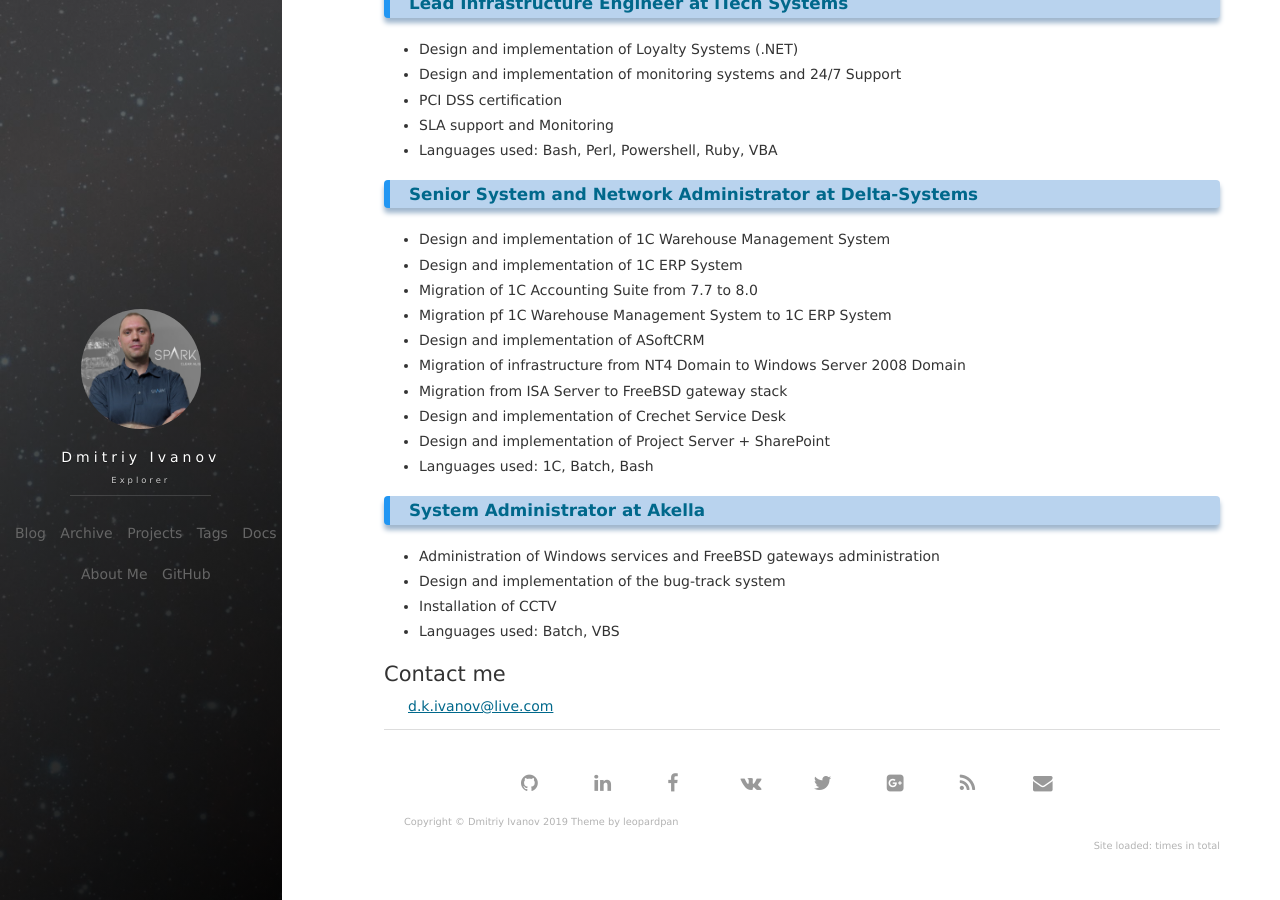
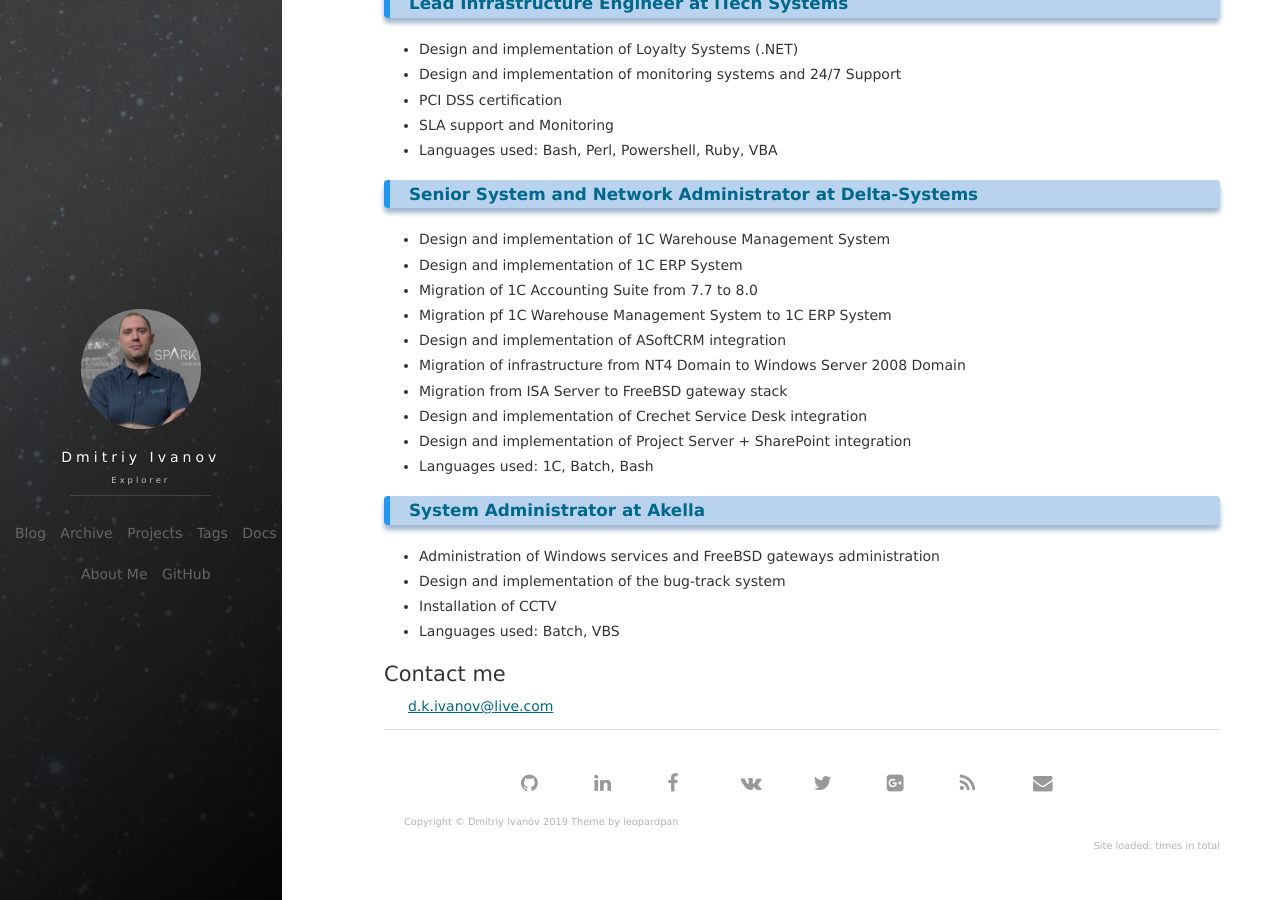
Before and after one commit to d-k-ivanov/d-k-ivanov.github.io, a Jekyll site: the page built from about.md, in a window 1280 px wide and 900 px high, scrolled down 2262 px. Built offline with Jekyll 4.4.1, drawn with Linux system fonts in a browser that asks for light colours; nearby versions of some CDN libraries; comment, search, counter and statistics services are not loaded.

Commit message:
Post 2019-12-07-02:58:52

```diff
--- a/about.md
+++ b/about.md
@@ -106,11 +106,11 @@
 * Design and implementation of 1C ERP System
 * Migration of 1C Accounting Suite from 7.7 to 8.0
 * Migration pf 1C Warehouse Management System to 1C ERP System
-* Design and implementation of ASoftCRM
+* Design and implementation of ASoftCRM integration
 * Migration of infrastructure from NT4 Domain to Windows Server 2008 Domain
 * Migration from ISA Server to FreeBSD gateway stack
-* Design and implementation of Crechet Service Desk
-* Design and implementation of Project Server + SharePoint
+* Design and implementation of Crechet Service Desk integration
+* Design and implementation of Project Server + SharePoint integration
 * Languages used: 1C, Batch, Bash
 
 ### [**System Administrator at Akella**](http://akella.ru)
```
